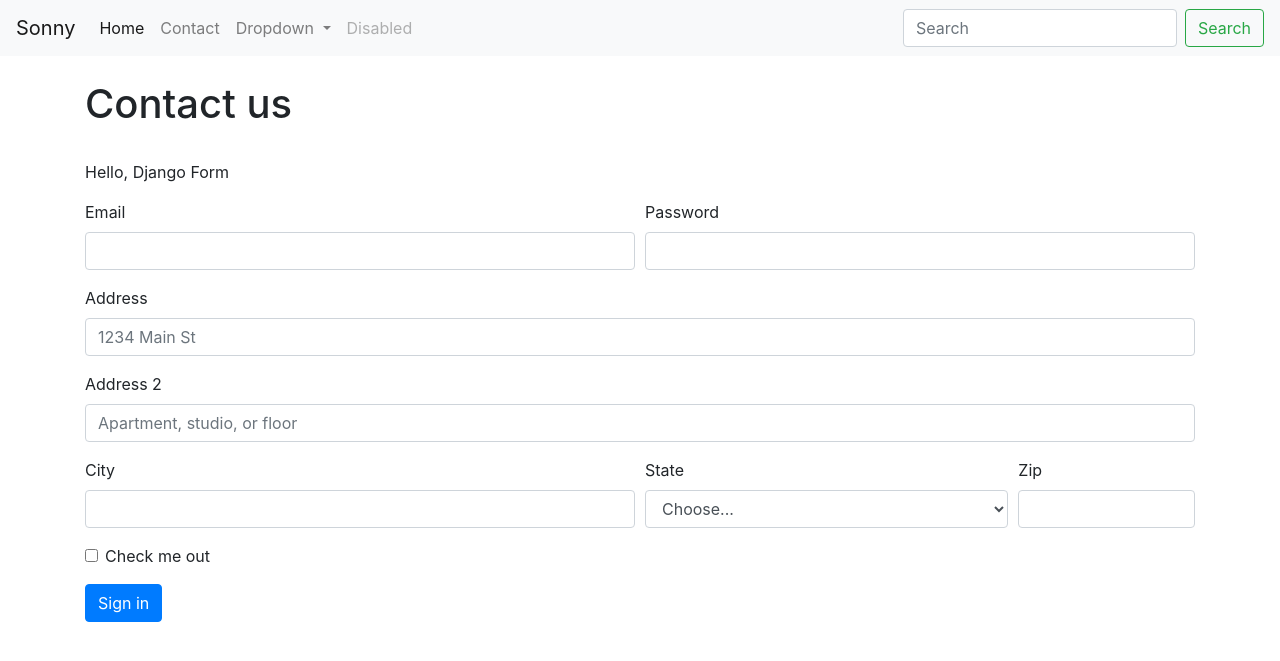
After one commit to SonNavigator/django-bootcamp-2022, a Django app: page /contact-us in a window 1280 px wide. The commit adds this page. Shown: the top 661 px of the page. Run offline with Django 3.2, Linux system fonts and the light colour scheme.

Commit message:
Session 3 source code

```diff
--- a/blog/templates/blog/base.html
+++ b/blog/templates/blog/base.html
@@ -9,7 +9,7 @@
 </head>
 <body>
     <nav class="navbar navbar-expand-lg navbar-light bg-light">
-        <a class="navbar-brand" href="#">Navbar</a>
+        <a class="navbar-brand" href="{% url 'home' %}">Sonny</a>
         <button class="navbar-toggler" type="button" data-toggle="collapse" data-target="#navbarSupportedContent"
             aria-controls="navbarSupportedContent" aria-expanded="false" aria-label="Toggle navigation">
             <span class="navbar-toggler-icon"></span>
@@ -17,10 +17,10 @@
         <div class="collapse navbar-collapse" id="navbarSupportedContent">
             <ul class="navbar-nav mr-auto">
                 <li class="nav-item active">
-                    <a class="nav-link" href="#">Home <span class="sr-only">(current)</span></a>
+                    <a class="nav-link" href="{% url 'home' %}">Home <span class="sr-only">(current)</span></a>
                 </li>
                 <li class="nav-item">
-                    <a class="nav-link" href="#">Link</a>
+                    <a class="nav-link" href="{% url 'contact' %}">Contact</a>
                 </li>
                 <li class="nav-item dropdown">
                     <a class="nav-link dropdown-toggle" href="#" id="navbarDropdown" role="button"
--- /dev/null
+++ b/blog/templates/blog/contact.html
@@ -0,0 +1,55 @@
+{% extends "blog/base.html" %}
+{% block title %}<title>Contact us | Mywebsite.com</title>{% endblock %}
+{% block content %}
+<div class="container">
+  <br>
+  <h1>Contact us</h1><br>
+  <p>Hello, Django Form</p>
+  <form>
+    <div class="form-row">
+      <div class="form-group col-md-6">
+        <label for="inputEmail4">Email</label>
+        <input type="email" class="form-control" id="inputEmail4">
+      </div>
+      <div class="form-group col-md-6">
+        <label for="inputPassword4">Password</label>
+        <input type="password" class="form-control" id="inputPassword4">
+      </div>
+    </div>
+    <div class="form-group">
+      <label for="inputAddress">Address</label>
+      <input type="text" class="form-control" id="inputAddress" placeholder="1234 Main St">
+    </div>
+    <div class="form-group">
+      <label for="inputAddress2">Address 2</label>
+      <input type="text" class="form-control" id="inputAddress2" placeholder="Apartment, studio, or floor">
+    </div>
+    <div class="form-row">
+      <div class="form-group col-md-6">
+        <label for="inputCity">City</label>
+        <input type="text" class="form-control" id="inputCity">
+      </div>
+      <div class="form-group col-md-4">
+        <label for="inputState">State</label>
+        <select id="inputState" class="form-control">
+          <option selected>Choose...</option>
+          <option>...</option>
+        </select>
+      </div>
+      <div class="form-group col-md-2">
+        <label for="inputZip">Zip</label>
+        <input type="text" class="form-control" id="inputZip">
+      </div>
+    </div>
+    <div class="form-group">
+      <div class="form-check">
+        <input class="form-check-input" type="checkbox" id="gridCheck">
+        <label class="form-check-label" for="gridCheck">
+          Check me out
+        </label>
+      </div>
+    </div>
+    <button type="submit" class="btn btn-primary">Sign in</button>
+  </form>
+</div>
+{% endblock %}
--- a/blog/templates/blog/single-post.html
+++ b/blog/templates/blog/single-post.html
@@ -3,6 +3,9 @@
 {% block content %}
 <div class="container">
     <h1>{{ single_post.title }}</h1>
-    <p>{{ single_post.body }}</p>
+    <p>Created on: {{ single_post.date_created }}</p>
+    <p>Last update: {{ single_post.date_updated }}</p>
+    <p>Written by: {{ single_post.author.name }}</p>
+    <p>{{ single_post.body | safe }}</p>
 </div>
 {% endblock %}
--- a/blog/urls.py
+++ b/blog/urls.py
@@ -1,9 +1,11 @@
 from django.urls import path
-from .views import index, single_post
+from .views import index, single_post, contact
 
 
 urlpatterns = [
     # path('url name', function)
-    path("", index),
-    path("posts/<int:id>", single_post)
+    path("", index, name="home"),
+    path("posts/<int:id>", single_post),
+    path("contact-us", contact, name="contact"),
+
 ]
--- a/blog/views.py
+++ b/blog/views.py
@@ -1,7 +1,10 @@
 from django.shortcuts import render
 from django.http import HttpResponse
 from .models import Post
+# from .forms import ContactForm
+from .forms import ContactForm
 
+print(ContactForm)
 
 def index(request):
     # Query all posts
@@ -13,3 +16,7 @@ def single_post(request, id):
     # Query one post
     single_post = Post.objects.get(pk=id)
     return render(request, 'blog/single-post.html', {'single_post': single_post})
+
+
+def contact(request):
+    return render(request, 'blog/contact.html')
--- a/mysite/urls.py
+++ b/mysite/urls.py
@@ -1,7 +1,15 @@
 from django.contrib import admin
 from django.urls import path, include
 
+from django.conf import settings # New
+from django.conf.urls.static import static # New
+
+
 urlpatterns = [
     path('admin/', admin.site.urls),
-    path('', include("blog.urls"))
+    path('', include("blog.urls")),
+    path('summernote/', include("django_summernote.urls"))
 ]
+if settings.DEBUG:
+    urlpatterns += static(settings.MEDIA_URL,
+                          document_root=settings.MEDIA_ROOT)
```
Also changed, not shown: blog/admin.py (+15 -2 lines), blog/forms.py (added, +13 -0 lines), blog/models.py (+23 -0 lines), blog/templates/blog/home.html (+5 -3 lines), mysite/settings.py (+9 -3 lines), blog/migrations/0002_auto_20220319_0234.py (added), blog/migrations/0003_author.py (added), blog/migrations/0004_post_author.py (added), blog/migrations/0005_contact.py (added), media/cover/python-dev-ukraine.jpg (added), media/cover/python-google-forms.jpg (added), media/django-summernote/2022-03-19/a7dcc400-edbc-48e6-b59b-49b8a2633416.jpeg (added).
